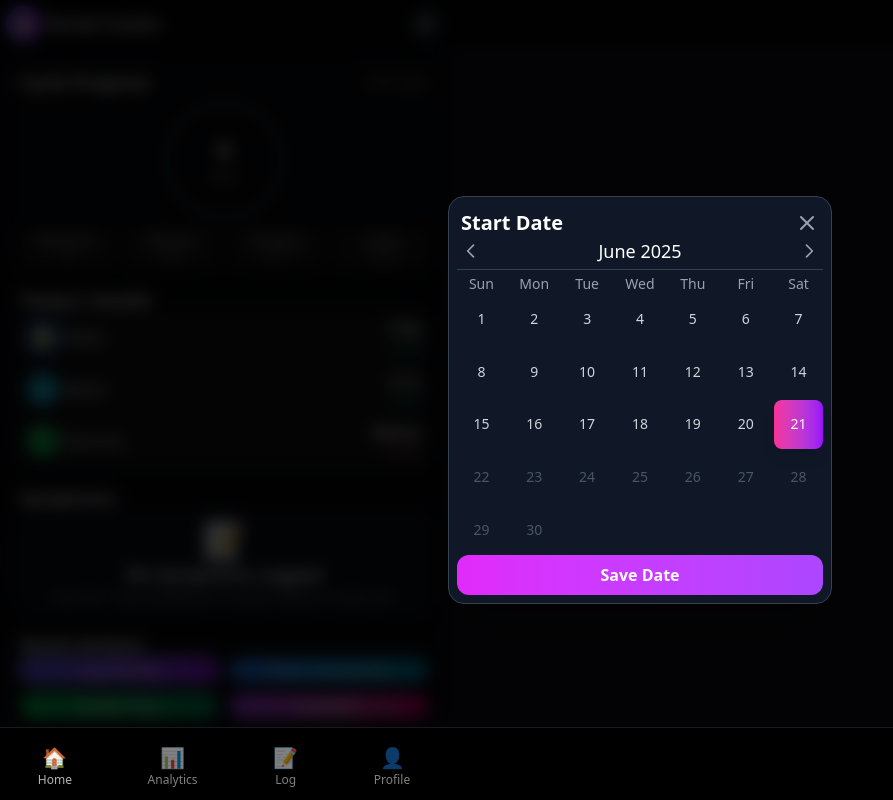
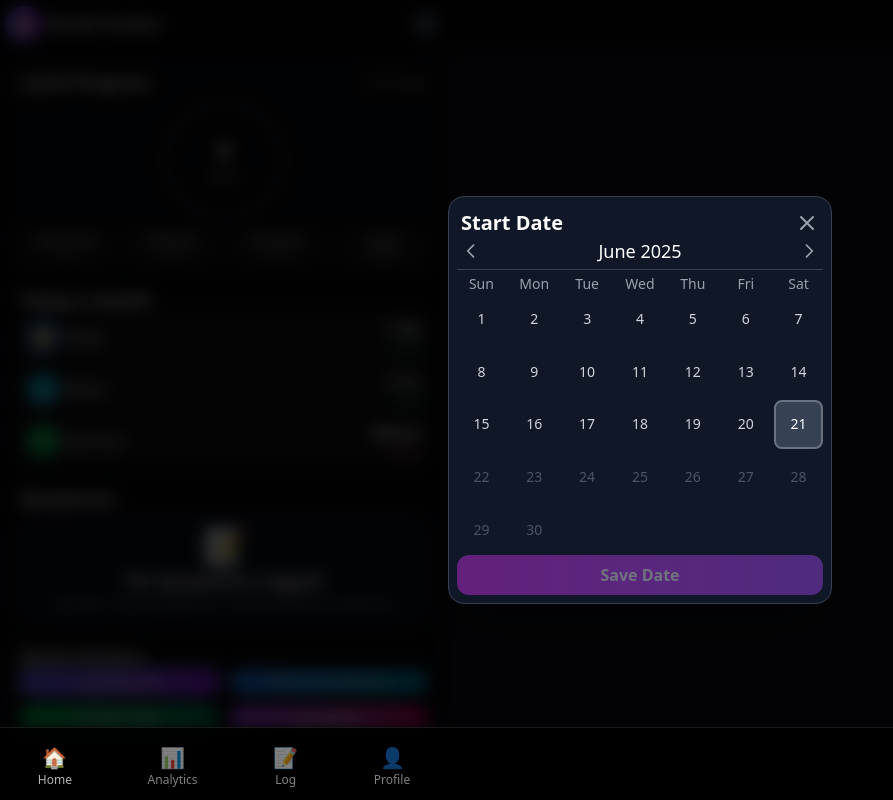
Before and after one commit to Amarjeet2629/period-tracker, a Next.js app: page / in a window 1280 px wide. Both pictures are taken after a click on the button "Log Period". Shown: the whole page, without its empty margins (0-893 px from the left). Built offline with nearby package versions, Linux system fonts and the light colour scheme.

Commit message:
fix calender bug and add symptoms tracker

```diff
--- a/src/components/Calendar.tsx
+++ b/src/components/Calendar.tsx
@@ -8,6 +8,11 @@ interface CalendarProps {
 
 export const Calendar: React.FC<CalendarProps> = ({ selectedDate, onDateSelect, onClose }) => {
     const [currentMonth, setCurrentMonth] = useState(new Date());
+    const [localSelectedDate, setLocalSelectedDate] = useState<Date | null>(selectedDate);
+
+    const handleDateSelect = (date: Date) => {
+        setLocalSelectedDate(date);
+    };
 
     const getDaysInMonth = (date: Date) => {
         const year = date.getFullYear();
@@ -46,7 +51,7 @@ export const Calendar: React.FC<CalendarProps> = ({ selectedDate, onDateSelect,
     };
 
     const isSelected = (date: Date) => {
-        return selectedDate && date.toDateString() === selectedDate.toDateString();
+        return localSelectedDate && date.toDateString() === localSelectedDate.toDateString();
     };
 
     const formatMonthYear = (date: Date) => {
@@ -118,7 +123,7 @@ export const Calendar: React.FC<CalendarProps> = ({ selectedDate, onDateSelect,
                             <div key={index} className="aspect-square">
                                 {day ? (
                                     <button
-                                        onClick={() => onDateSelect(day)}
+                                        onClick={() => handleDateSelect(day)}
                                         disabled={isFutureDate(day)}
                                         className={`w-full h-full rounded-lg text-sm font-medium transition-all duration-200 flex items-center justify-center
                       ${isFutureDate(day)
@@ -146,12 +151,12 @@ export const Calendar: React.FC<CalendarProps> = ({ selectedDate, onDateSelect,
                         <button
                             style={{ padding: '8px' }}
                             onClick={() => {
-                                if (selectedDate) {
-                                    onDateSelect(selectedDate);
+                                if (localSelectedDate) {
+                                    onDateSelect(localSelectedDate);
                                     onClose();
                                 }
                             }}
-                            disabled={!selectedDate}
+                            disabled={!localSelectedDate}
                             className="flex-1 bg-gradient-to-r from-fuchsia-500 to-purple-500 text-white rounded-xl font-semibold hover:opacity-90 transition-opacity disabled:opacity-40"
                         >
                             Save Date
--- a/src/components/Content.tsx
+++ b/src/components/Content.tsx
@@ -31,7 +31,7 @@ export const Content = () => {
             <CycleProgress state={state} />
             <HealthMetric />
             <Symptoms symptoms={state.symptoms} />
-            <QuickActions handleSaveSymptom={handleSaveSymptom} handleCycleStartDateChange={handleCycleStartDateChange} />
+            <QuickActions state={state} handleSaveSymptom={handleSaveSymptom} handleCycleStartDateChange={handleCycleStartDateChange} />
         </main>
     )
 }
--- a/src/components/QuickActions.tsx
+++ b/src/components/QuickActions.tsx
@@ -3,16 +3,18 @@ import React, { useState } from 'react';
 import { Calendar } from './Calendar';
 import { SymptomTrackerModal } from './SymptomTrackerModal';
 
-import { Symptom } from '@/constants/types';
+import { Symptom, State } from '@/constants/types';
 
 interface QuickActionsProps {
+    state: State;
     handleCycleStartDateChange: (date: Date) => void;
     handleSaveSymptom: (symptom: Symptom) => void;
 }
 
-export const QuickActions: React.FC<QuickActionsProps> = ({ handleCycleStartDateChange, handleSaveSymptom }) => {
+export const QuickActions: React.FC<QuickActionsProps> = ({ state, handleCycleStartDateChange, handleSaveSymptom }) => {
     const [isCalendarOpen, setIsCalendarOpen] = useState(false);
     const [isSymptomModalOpen, setIsSymptomModalOpen] = useState(false);
+    const { cycleStartDate } = state;
 
     const handleDateSelect = (date: Date) => {
         handleCycleStartDateChange(date);
@@ -57,7 +59,7 @@ export const QuickActions: React.FC<QuickActionsProps> = ({ handleCycleStartDate
 
             {isCalendarOpen && (
                 <Calendar
-                    selectedDate={new Date()}
+                    selectedDate={cycleStartDate ? new Date(cycleStartDate) : null}
                     onDateSelect={handleDateSelect}
                     onClose={() => setIsCalendarOpen(false)}
                 />
--- a/src/components/Symptoms.tsx
+++ b/src/components/Symptoms.tsx
@@ -13,12 +13,12 @@ export const Symptoms = ({ symptoms }: { symptoms: Symptom[] }) => {
             {symptoms && symptoms.length > 0 ? (
                 <div className="space-y-4">
                     {symptoms.map((symptom) => (
-                        <div key={symptom.name} className="flex items-center justify-between bg-white/5 p-4 rounded-xl border border-white/10 hover:bg-white/10 transition-colors">
+                        <div style={{ padding: '8px' }} key={symptom.name} className="flex items-center justify-between bg-white/5 p-4 rounded-xl border border-white/10 hover:bg-white/10 transition-colors">
                             <div className="flex items-center space-x-4">
                                 <span className="text-2xl">{symptom.icon}</span>
                                 <span className="font-medium text-white">{symptom.name}</span>
                             </div>
-                            <span className={`px-3 py-1 rounded-full text-xs font-semibold ${
+                            <span style={{ padding: '6px' }} className={`px-3 py-1 rounded-full text-xs font-semibold ${
                                 symptom.severity === 'MILD' ? 'bg-green-900/50 text-green-300' :
                                 symptom.severity === 'MODERATE' ? 'bg-yellow-900/50 text-yellow-300' :
                                 'bg-red-900/50 text-red-300'
@@ -29,7 +29,7 @@ export const Symptoms = ({ symptoms }: { symptoms: Symptom[] }) => {
                     ))}
                 </div>
             ) : (
-                <div style={{ marginTop: '6px' }} className="text-center bg-gray-900/50 rounded-2xl border-2 border-dashed border-gray-700">
+                <div style={{ marginTop: '6px', padding: '6px' }} className="text-center bg-gray-900/50 rounded-2xl border-2 border-dashed border-gray-700">
                     <div className="text-4xl mb-4">📝</div>
                     <h3 className="text-lg font-semibold text-white mb-2">No Symptoms Logged</h3>
                     <p className="text-sm text-gray-400">
```
